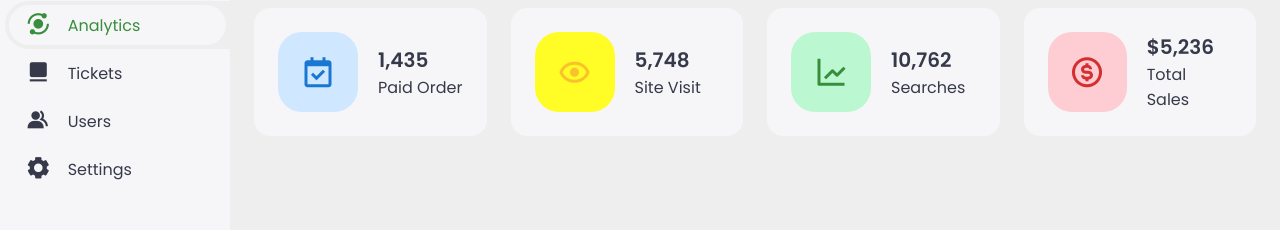
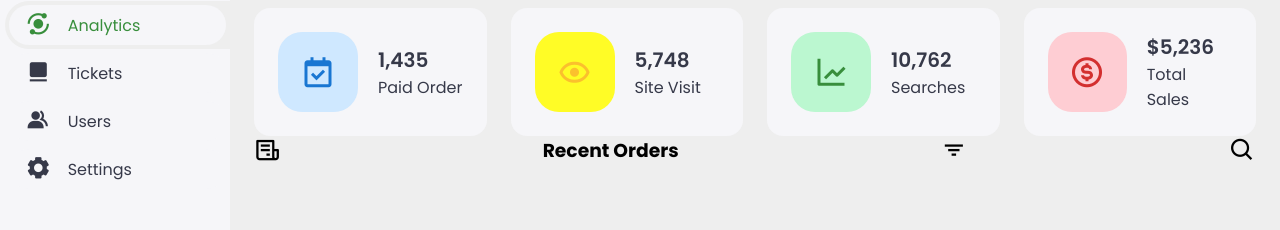
Before and after one commit to joshualaoli/responsive-admin-dashboard, a plain HTML site: page index.html in a window 1280 px wide. Shown: the part 219-449 px from the top of the page. Drawn offline with nearby package versions, Linux system fonts and the light colour scheme.

Commit message:
Update index.html

```diff
--- a/index.html
+++ b/index.html
@@ -121,6 +121,19 @@
             </span>
           </li>
         </ul>
+
+        <!-- Bottom Data -->
+        <div class="bottom-data">
+          <div class="orders">
+            <div class="header">
+              <i class="bx bx-receipt"></i>
+              <h3>Recent Orders</h3>
+              <i class="bx bx-filter"></i>
+              <i class="bx bx-search"></i>
+            </div>
+            <table></table>
+          </div>
+        </div>
       </main>
     </div>
     <!-- End of the Main Content -->
```
